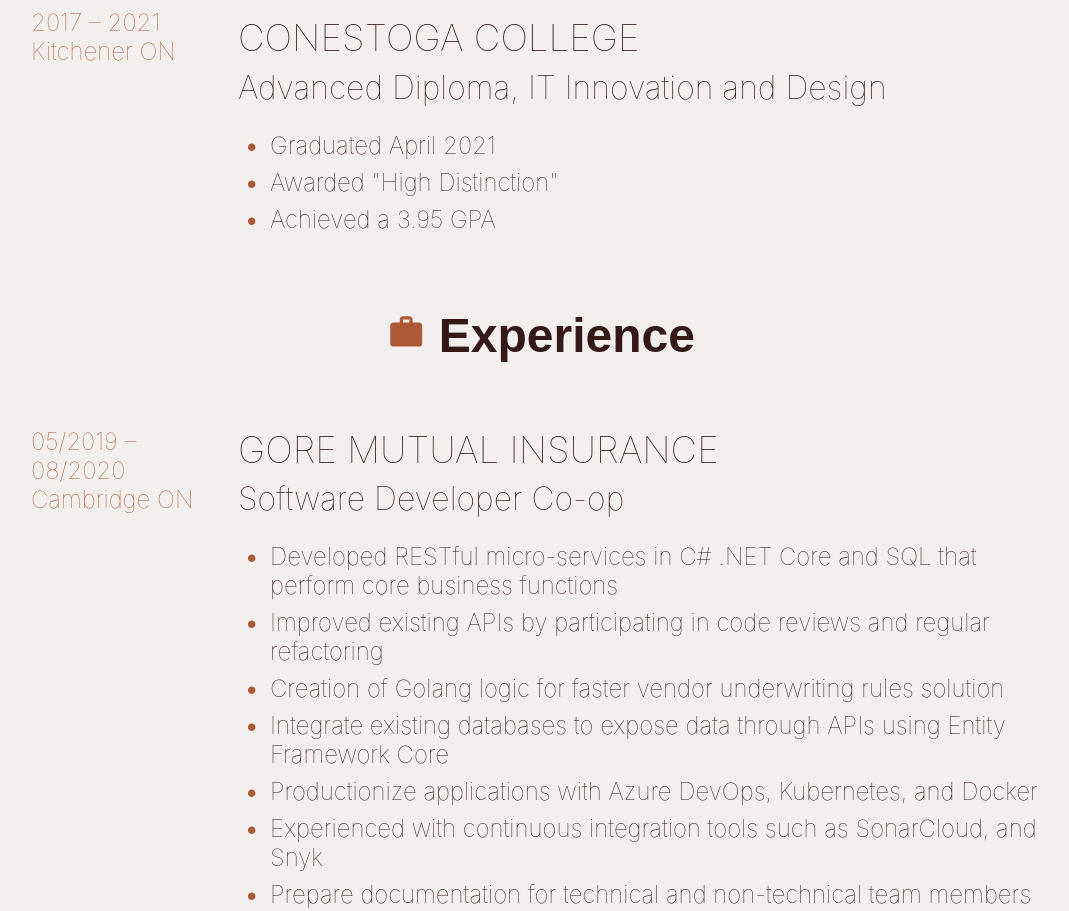
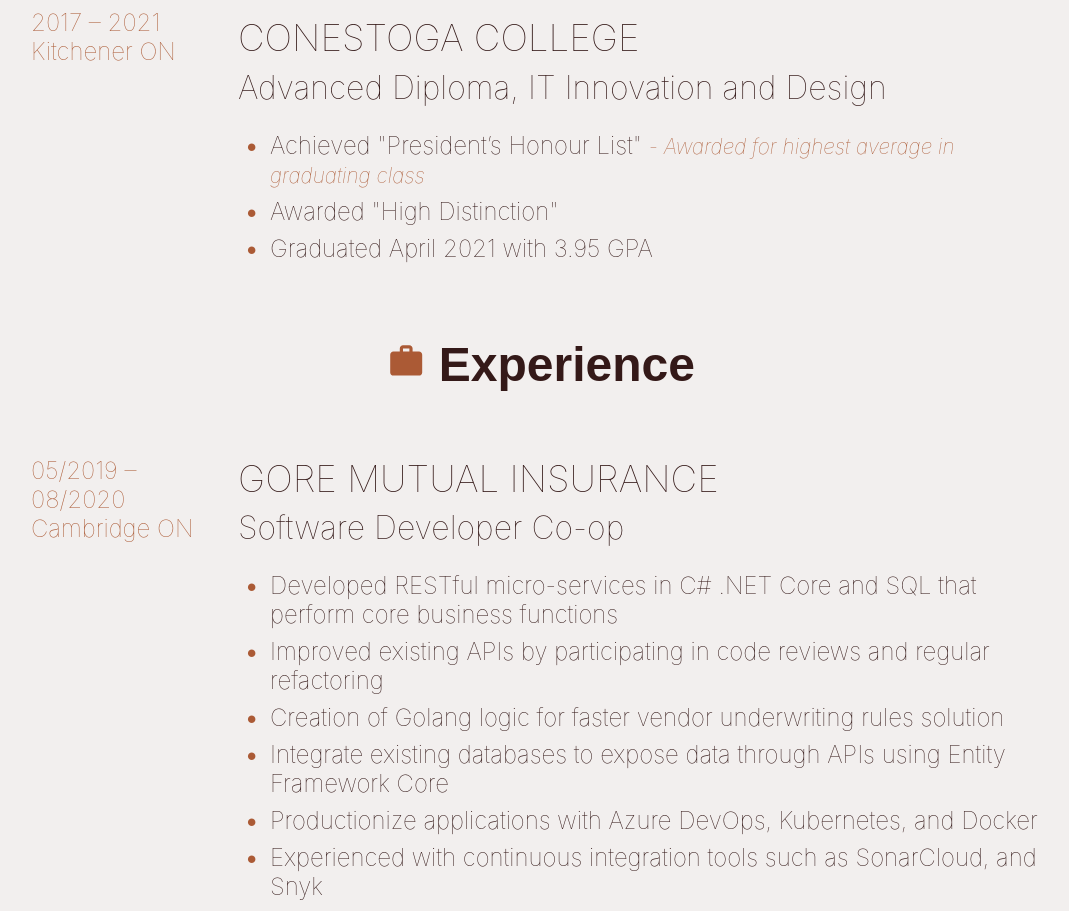
Before and after one commit to nsaccon/Portfolio, a React (Create React App) app: page / in a window 1280 px wide. Shown: the part 2200-3111 px from the top of the page, without its empty margins (99-1168 px from the left). Built offline with nearby package versions, Linux system fonts and the light colour scheme.

Commit message:
Added new education distinction

```diff
--- a/src/App.css
+++ b/src/App.css
@@ -218,3 +218,8 @@
   margin-block-start: 0.2em;
   margin-block-end: 0.2em;
 }
+
+.education_smallAddition{
+  font-size: 1.3rem;
+  color:#ab5a35;
+}
--- a/src/Components/Education.js
+++ b/src/Components/Education.js
@@ -34,9 +34,9 @@
             </Flip>
             <ul>
               <LightSpeed right>
-                <li>Graduated April 2021</li>
+                <li>Achieved "President’s Honour List" <i className="education_smallAddition"> - Awarded for highest average in graduating class</i></li>
                 <li>Awarded "High Distinction"</li>
-                <li>Achieved a 3.95 GPA</li>
+                <li>Graduated April 2021 with 3.95 GPA</li>
               </LightSpeed>
             </ul>
           </div>
```
